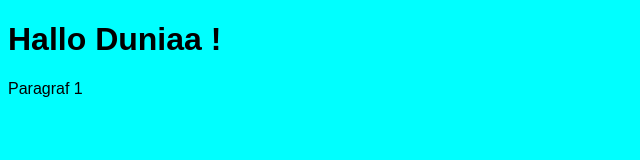
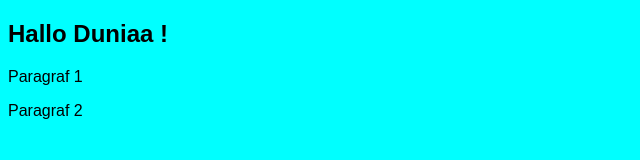
Before and after one commit to ridlw13/rekweb-pertemuan-3, a plain HTML site: page index.html in a window 1280 px wide. Shown: the whole page, without its empty margins (0-640 px from the left). Drawn offline with Linux system fonts and the light colour scheme.

Commit message:
Menambah Paragraf dan mengubah H1 menjadi H2

```diff
--- a/index.html
+++ b/index.html
@@ -8,9 +8,12 @@
     <link rel="stylesheet" href="style.css">
 </head>
 <body>
-    <h1>Hallo Duniaa !</h1>
+    <h2>Hallo Duniaa !</h2>
     <p>
         Paragraf 1
+    </p>
+    <p>
+        Paragraf 2
     </p>
 
     <script src="script.js"></script>
```
